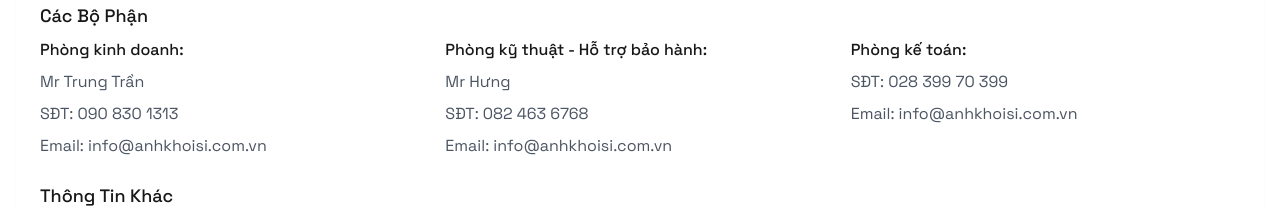
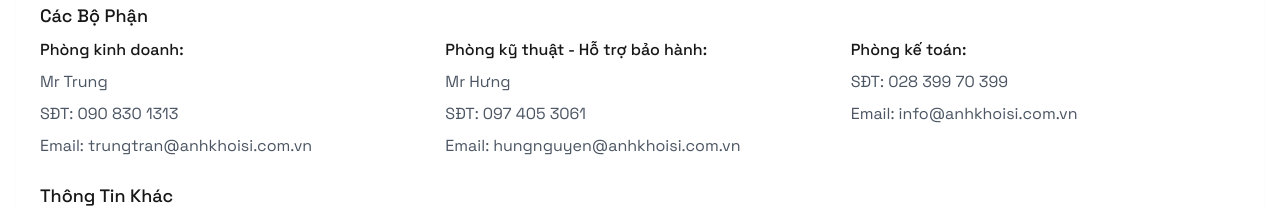
Before and after one commit to Anh-Khoi-SI/anh-khoi-si, a Next.js app: page /contact in a window 1280 px wide. Shown: the part 345-553 px from the top of the page. Built offline with nearby package versions, Linux system fonts and the light colour scheme; what @ant-design/nextjs-registry would draw is missing.

Commit message:
Update contact information and add sitemap; include new sitemap file for better SEO

```diff
--- a/src/app/contact/page.js
+++ b/src/app/contact/page.js
@@ -97,9 +97,11 @@ export default function Contact() {
             <div className="grid md:grid-cols-3 gap-4">
               <div className="space-y-2">
                 <h3 className="font-medium">Phòng kinh doanh:</h3>
-                <p className="text-gray-600">Mr Trung Trần</p>
+                <p className="text-gray-600">Mr Trung</p>
                 <p className="text-gray-600">SĐT: 090 830 1313</p>
-                <p className="text-gray-600">Email: info@anhkhoisi.com.vn</p>
+                <p className="text-gray-600">
+                  Email: trungtran@anhkhoisi.com.vn
+                </p>
               </div>
 
               <div className="space-y-2">
@@ -107,8 +109,10 @@ export default function Contact() {
                   Phòng kỹ thuật - Hỗ trợ bảo hành:
                 </h3>
                 <p className="text-gray-600">Mr Hưng</p>
-                <p className="text-gray-600">SĐT: 082 463 6768</p>
-                <p className="text-gray-600">Email: info@anhkhoisi.com.vn</p>
+                <p className="text-gray-600">SĐT: 097 405 3061</p>
+                <p className="text-gray-600">
+                  Email: hungnguyen@anhkhoisi.com.vn
+                </p>
               </div>
 
               <div className="space-y-2">
```
Also changed, not shown: 2 other files (tests, documents, lock files or other folders).
